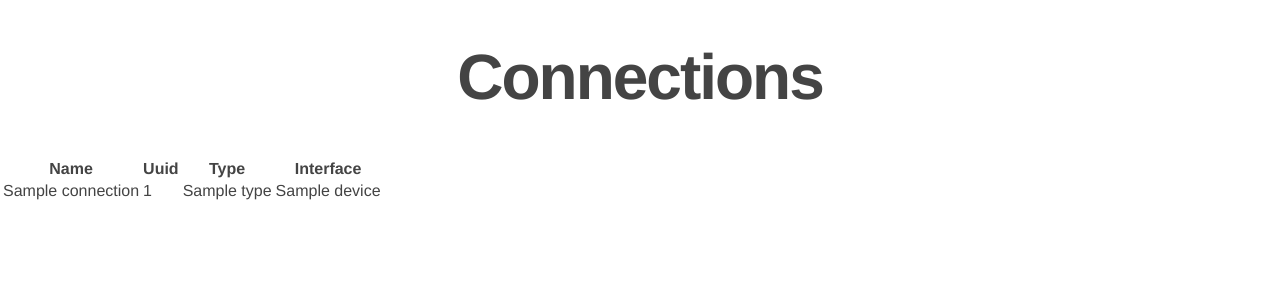
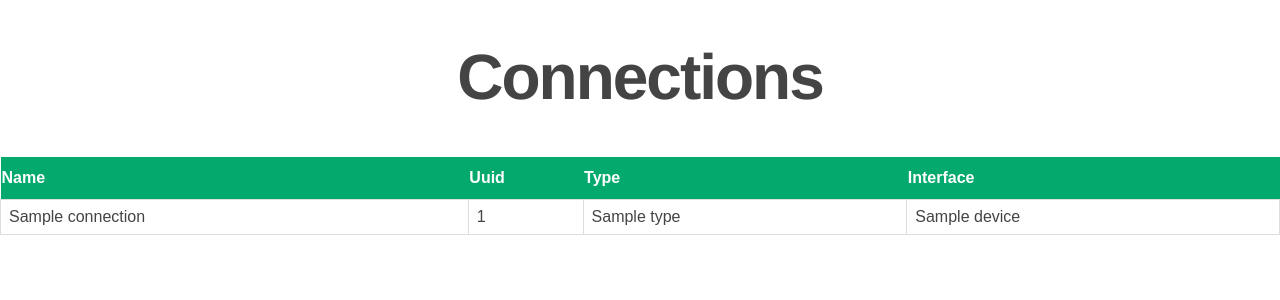
Before and after one commit to oscar-bergstrom/networkmanager-flask, a Flask app: template templates/connections.html in a window 1280 px wide. Shown: the part 35-335 px from the top of the page. Run offline with Flask 2, Linux system fonts and the light colour scheme; the template is opened without the code that fills it: most values are stand-ins (such as "Sample title", 1, 10 or a date in 2020).

Commit message:
Added new css style for table - not styled though

```diff
--- /dev/null
+++ b/static/css/table.css
@@ -0,0 +1,22 @@
+#table {
+  font-family: Arial, Helvetica, sans-serif;
+  border-collapse: collapse;
+  width: 100%;
+}
+
+#table td, #customers th {
+  border: 1px solid #ddd;
+  padding: 8px;
+}
+
+#table tr:nth-child(even){background-color: #f2f2f2;}
+
+#table tr:hover {background-color: #ddd;}
+
+#table th {
+  padding-top: 12px;
+  padding-bottom: 12px;
+  text-align: left;
+  background-color: #04AA6D;
+  color: white;
+}
--- a/templates/base.html
+++ b/templates/base.html
@@ -5,6 +5,7 @@
       <meta charset="UTF-8">
     <title>NetworkManager</title>
     <link rel="stylesheet" href="{{ url_for('static', filename='css/main.css') }}">
+    <link rel="stylesheet" href="{{ url_for('static', filename='css/table.css') }}">
   </head>
   <body>
     <header>
@@ -18,8 +19,9 @@
         </nav></strong>
       </div>
     </header>
+
+    <H1>{% block title %} {% endblock %}</H1>
     <div class="container">
-      <H1>{% block title %} {% endblock %}</H1>
       {% block content %}
       {% endblock %}
     </div>
--- a/templates/connections.html
+++ b/templates/connections.html
@@ -3,7 +3,7 @@
 {% block title %} Connections {% endblock %}
 
 {% block content %}
-<table id="data" class="table table-striped">
+<table id="table" class="table table-striped">
     <thead>
       <tr>
         <th>Name</th>
```
